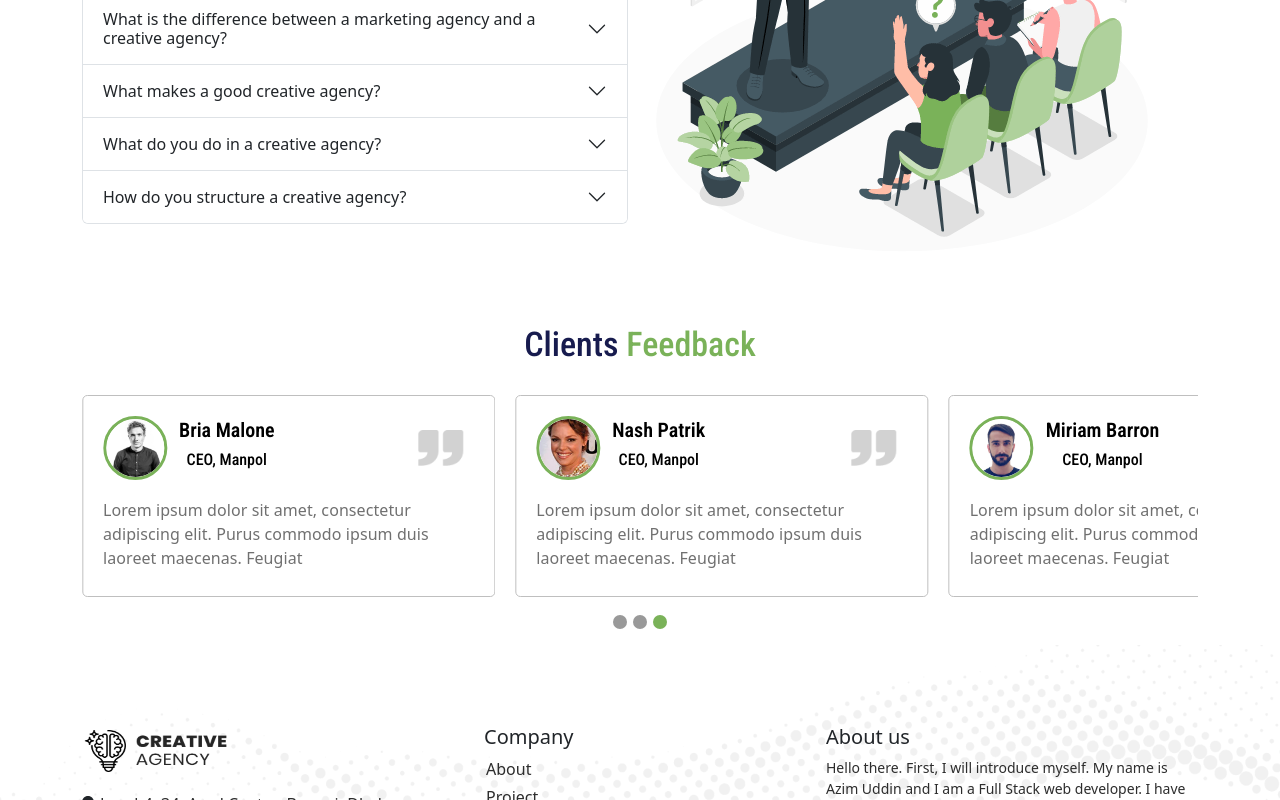
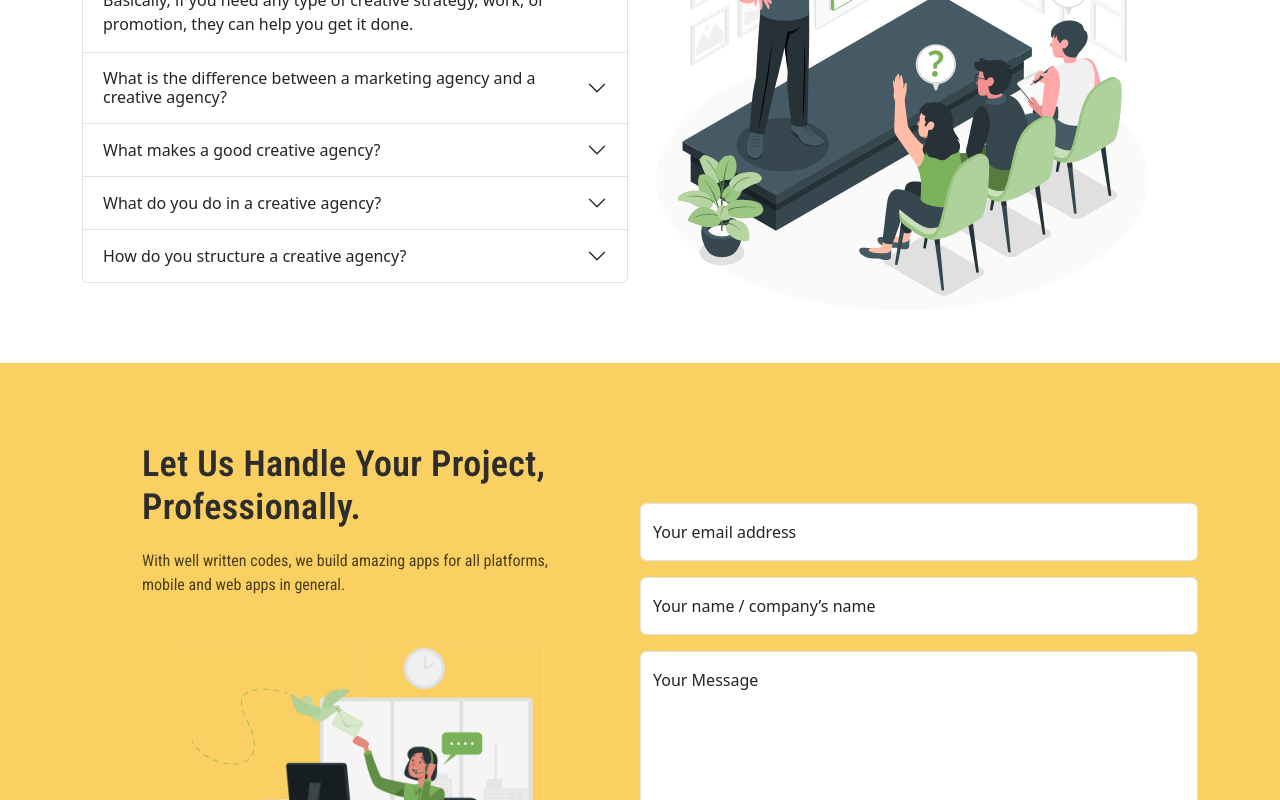
Before and after one commit to azimuddin2/creative-agency-client, a React (Create React App) app: page / in a window 1280 px wide. Shown: the part 2000-2800 px from the top of the page. Built offline with nearby package versions, Linux system fonts and the light colour scheme; no server answers.

Commit message:
update contact section task

```diff
--- a/src/Pages/Home/Banner/Banner.css
+++ b/src/Pages/Home/Banner/Banner.css
@@ -37,9 +37,10 @@
 .banner-info p {
     margin-bottom: 20px;
     font-weight: 500;
-    font-size: 15px;
+    font-size: 16px;
     color: #000000;
     letter-spacing: 0.005em;
+    font-family: "Roboto Condensed", sans-serif;
 }
 
 .button {
@@ -52,6 +53,7 @@
     align-items: center;
     cursor: pointer;
     font-weight: 500;
+    font-family: "Roboto Condensed", sans-serif;
 }
 
 .icon {
@@ -96,7 +98,7 @@
         margin-bottom: 12px;
     }
 
-    .button{
+    .button {
         margin: auto;
     }
 
--- a/src/Pages/Home/ContactUs/Contact.css
+++ b/src/Pages/Home/ContactUs/Contact.css
@@ -19,11 +19,14 @@
     letter-spacing: 0.396px;
     color: #2D2D2D;
     margin-bottom: 20px;
+    font-family: "Roboto Condensed", sans-serif;
+    text-transform: capitalize;
 }
 
 .contact-info p {
-    font-size: 14px;
+    font-size: 16px;
     color: rgba(0, 0, 0, 0.7);
+    font-family: "Roboto Condensed", sans-serif;
 }
 
 .message {
@@ -61,7 +64,7 @@
     }
 
     .contact-image{
-        width: 80%;
+        width: 90%;
     }
 
     .contact-field{
--- a/src/Pages/Home/ContactUs/Contact.js
+++ b/src/Pages/Home/ContactUs/Contact.js
@@ -1,8 +1,27 @@
 import React from 'react';
 import './Contact.css';
 import contactUs from '../../../assets/images/contact-us.gif'
+import toast from 'react-hot-toast';
 
 const Contact = () => {
+
+    const handleSubmit = (event) => {
+        event.preventDefault();
+        const form = event.target;
+        const email = form.email.value;
+        const name = form.name.value;
+        const message = form.message.value;
+
+        const contactInfo = {
+            email,
+            name,
+            message
+        };
+        console.log(contactInfo);
+        form.reset();
+        toast.success('Your message has been sent successfully.');
+    };
+
     return (
         <section id='contact' className='contact-section'>
             <div className='container'>
@@ -15,22 +34,40 @@ const Contact = () => {
                         </div>
                     </div>
                     <div className='contact-field'>
-                        <form>
+                        <form onSubmit={handleSubmit}>
                             <div className="form-floating mb-3">
-                                <input type="email" className="form-control" id="email" placeholder="Your email address" required/>
+                                <input
+                                    type="email"
+                                    name='email'
+                                    className="form-control"
+                                    id="email"
+                                    placeholder="Your email address"
+                                    required
+                                />
                                 <label for="floatingInput">Your email address</label>
                             </div>
-
                             <div className="form-floating mb-3">
-                                <input type="text" className="form-control" id="name" placeholder="Your name / company’s name" required/>
+                                <input
+                                    type="text"
+                                    name='name'
+                                    className="form-control"
+                                    id="name"
+                                    placeholder="Your name / company’s name"
+                                    required
+                                />
                                 <label for="floatingInput">Your name / company’s name</label>
                             </div>
-
                             <div className="form-floating">
-                                <textarea className="form-control message" placeholder="message" id="floatingTextarea" required></textarea>
+                                <textarea
+                                    name='message'
+                                    className="form-control message"
+                                    placeholder="message"
+                                    id="floatingTextarea"
+                                    required
+                                ></textarea>
                                 <label for="floatingTextarea">Your Message</label>
                             </div>
-                            <input className='button' type="submit" value="Send" />
+                            <input className='button mt-3' type="submit" value="Send" />
                         </form>
                     </div>
                 </div>
--- a/src/Pages/Home/Home/Home.js
+++ b/src/Pages/Home/Home/Home.js
@@ -15,7 +15,7 @@ const Home = () => {
             <Services></Services>
             <Projects></Projects>
             <Questions></Questions>
-            {/* <Contact></Contact> */}
+            <Contact></Contact>
             <Reviews></Reviews>
         </div>
     );
```
